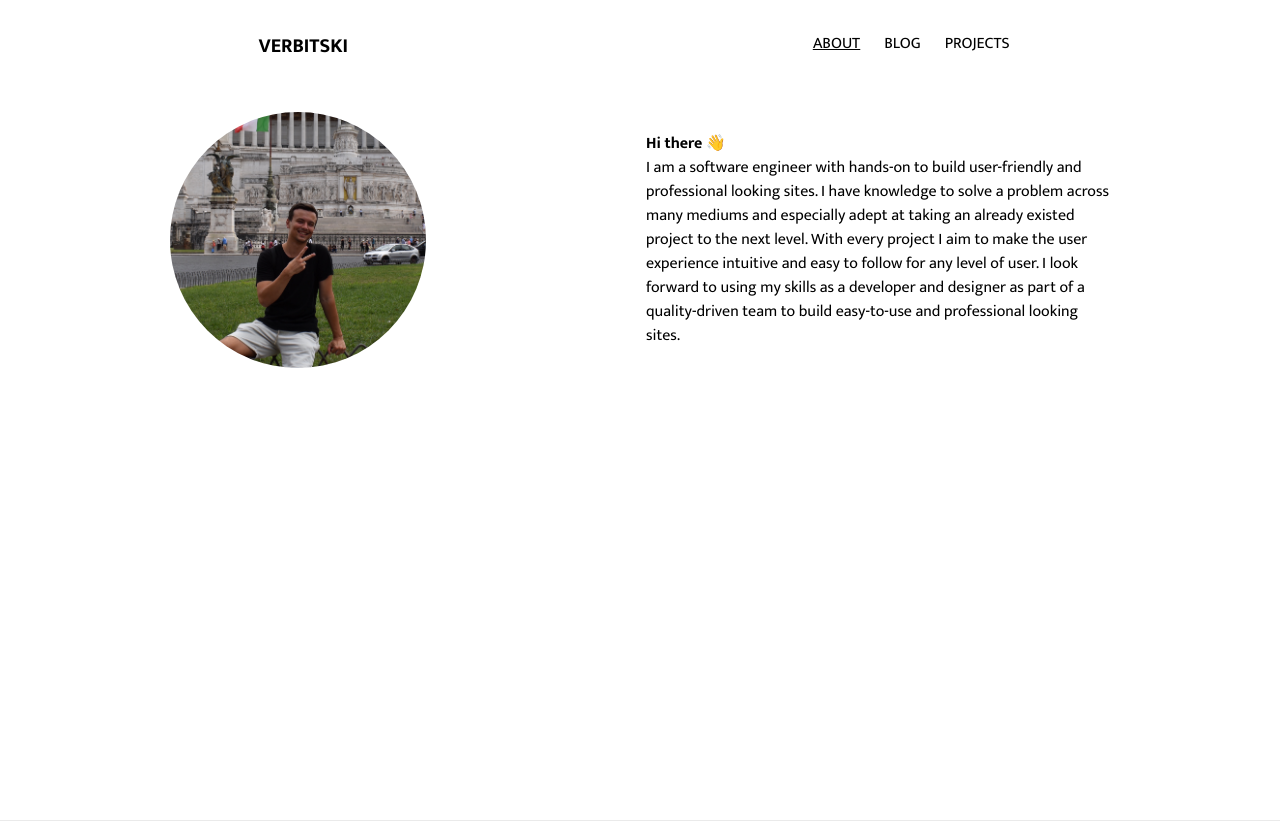
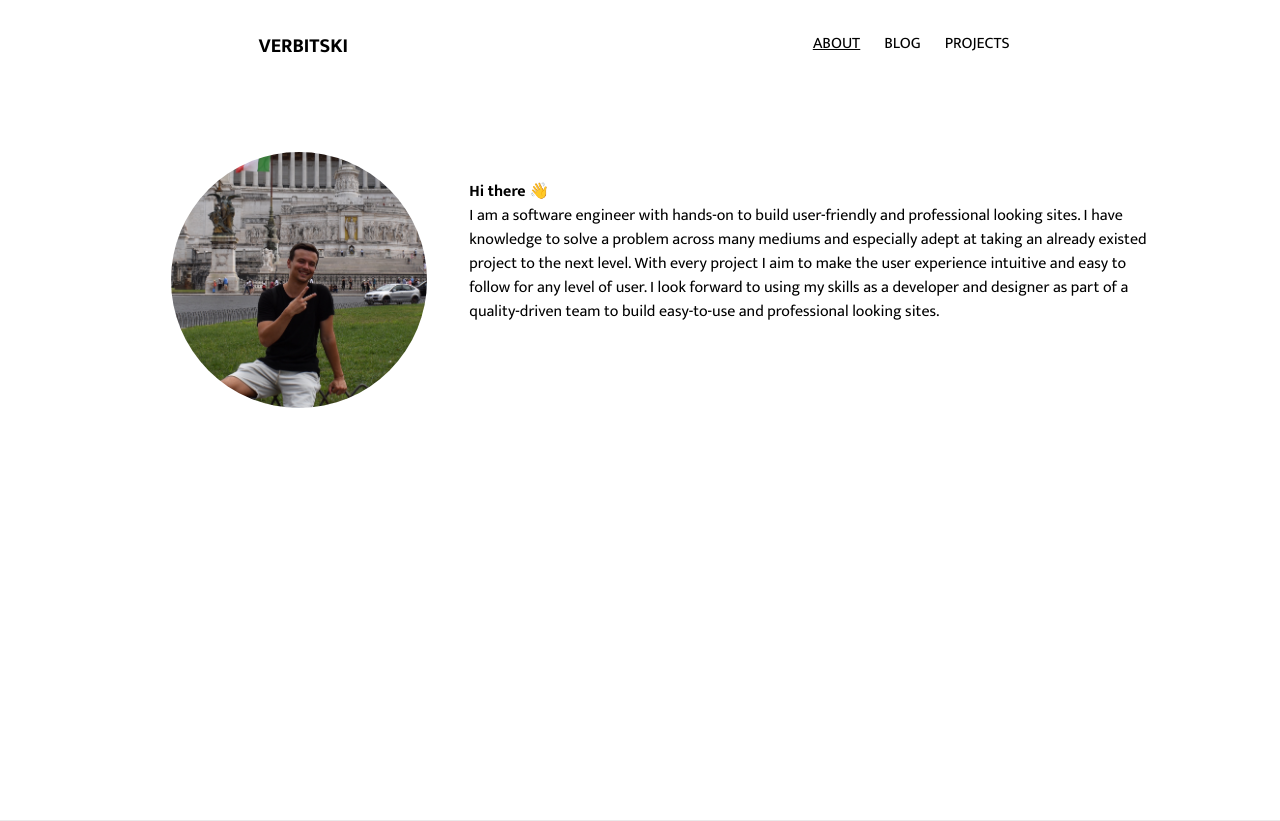
Before and after one commit to NorthWillov/verbitski.dev, a Next.js app: page / in a window 1280 px wide. Built offline with nearby package versions, Linux system fonts and the light colour scheme.

Commit message:
Add styles

```diff
--- a/components/posts.tsx
+++ b/components/posts.tsx
@@ -9,7 +9,19 @@ const Posts = ({ posts }: Props) => {
   return (
     <section>
       <h1 className="text-3xl text-center my-10">Blogs</h1>
-      <div className="">
+
+      <iframe
+        src="https://giphy.com/embed/iG9uMrCoVtN2IIjlzw"
+        width="100%"
+        height="100%"
+        frameBorder="0"
+        className="giphy-embed pt-20"
+        allowFullScreen
+      />
+
+      <h2 className="text-xl text-center">Coming soon...</h2>
+
+      {/* <div className="">
         {posts.map((post) => (
           <PostPreview
             key={post.slug}
@@ -21,7 +33,7 @@ const Posts = ({ posts }: Props) => {
             excerpt={post.excerpt}
           />
         ))}
-      </div>
+      </div> */}
     </section>
   )
 }
--- a/components/project.tsx
+++ b/components/project.tsx
@@ -17,16 +17,16 @@ const Project: FC<ProjectProps> = ({
   sourceLink,
 }) => {
   return (
-    <div className="w-72 flex flex-col justify-between border border-black rounded-md m-10 shadow-small hover:shadow-medium transition-shadow duration-200">
+    <div className="w-72 flex flex-col justify-between border border-neutral-300 rounded-2xl m-10 shadow-small hover:shadow-medium transition-shadow duration-200">
       <Link href={demoLink}>
         <a target="_blank">
-          <img className="rounded-md w-72" src={img} alt="project" />
+          <img className="rounded-t-2xl w-72" src={img} alt="project" />
         </a>
       </Link>
       <h2 className="pt-2 text-center text-2xl">{title}</h2>
       <p className="text-center p-2">{desc}</p>
 
-      <div className="flex justify-around p-2">
+      <div className="flex justify-around p-5">
         <Link href={demoLink}>
           <a
             className="border border-black rounded-md p-1 bg-white hover:bg-black hover:text-white"
--- a/pages/index.tsx
+++ b/pages/index.tsx
@@ -14,13 +14,13 @@ const Index: FC = () => {
         </Head>
         <Container>
           <Navbar />
-          <div className="flex justify-around content-center p-10 flex-wrap">
+          <div className="max-w-5xl flex justify-between content-center pt-20 flex-wrap m-0 m-auto">
             <img
-              className="w-64 h-64 rounded-full justify-self-center"
+              className="w-64 h-64 rounded-full m-0 m-auto"
               srcSet="/assets/blog/authors/artem.jpeg"
               alt="Artem"
             />
-            <div className="text-center sm:text-left mt-5 lg:w-2/5">
+            <div className="text-center lg:text-left mt-7 lg:w-4/6">
               <p>
                 <b>Hi there</b> 👋 <br />I am a software engineer with hands-on
                 to build user-friendly and professional looking sites. I have
```
